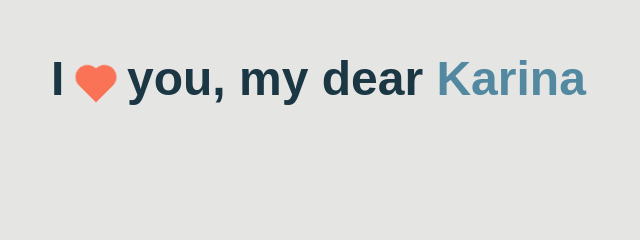
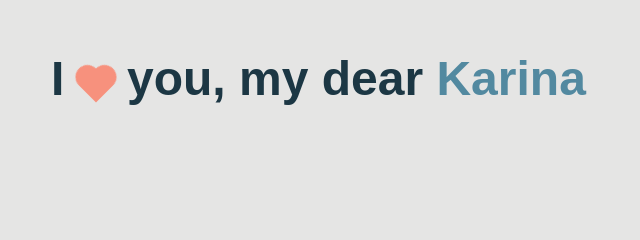
Before and after one commit to VlasShatokhin/toKararin, a plain HTML site: page index.html in a window 1280 px wide. Shown: the part 238-478 px from the top of the page, 293-933 px from the left. Drawn offline with Linux system fonts and the light colour scheme.

Commit message:
heart color

```diff
--- a/css/main.css
+++ b/css/main.css
@@ -77,7 +77,7 @@ a:hover {
 .container > .wrap > h1 > .heartbeat:not(:required):after, .heartbeat:not(:required):before {
   position: absolute;
   content: "";
-  background: #FB7357;
+  background: #F7917D;
 }
 
 .container > .wrap > h1 > .heartbeat:not(:required):before {
```
